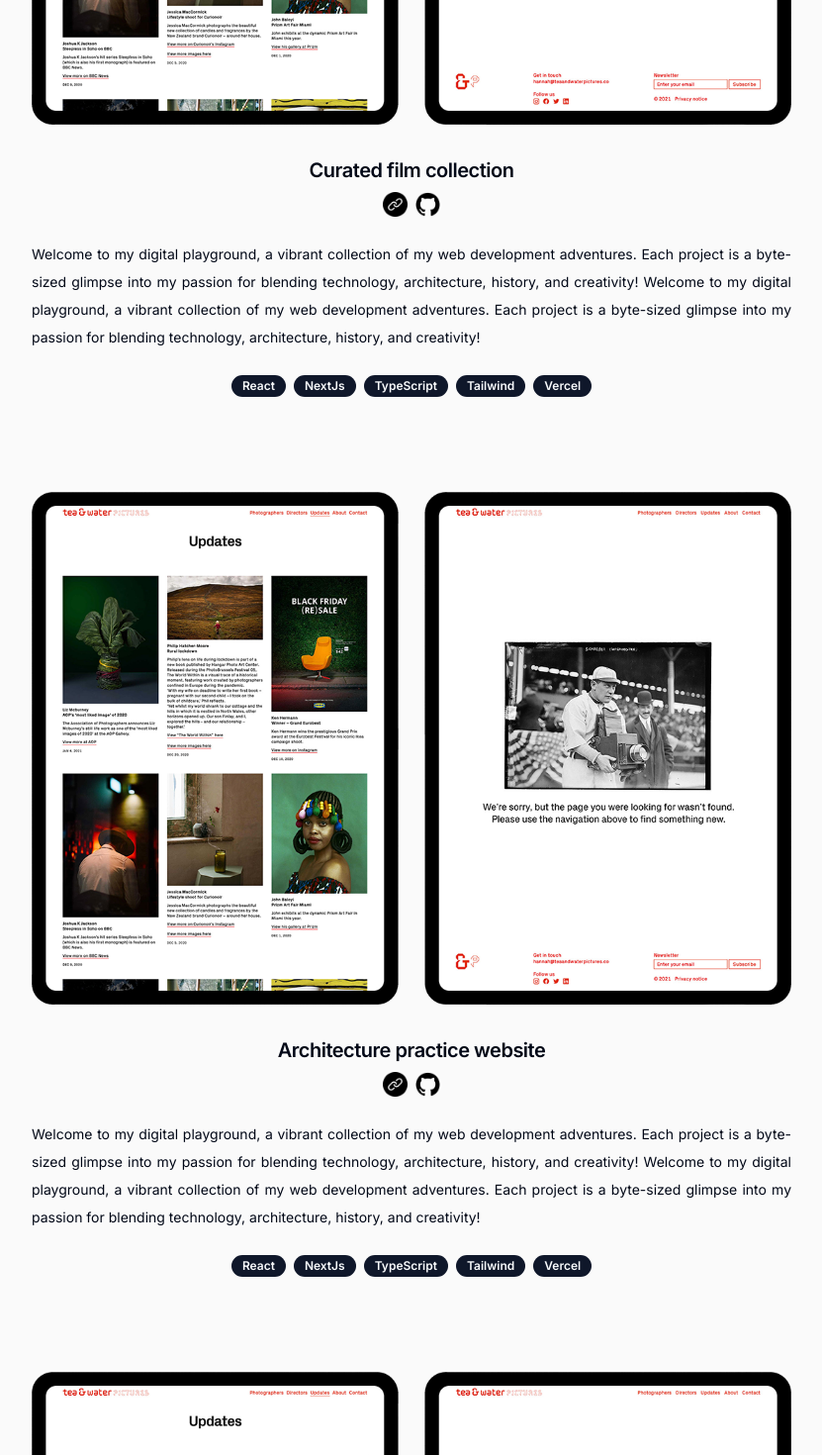
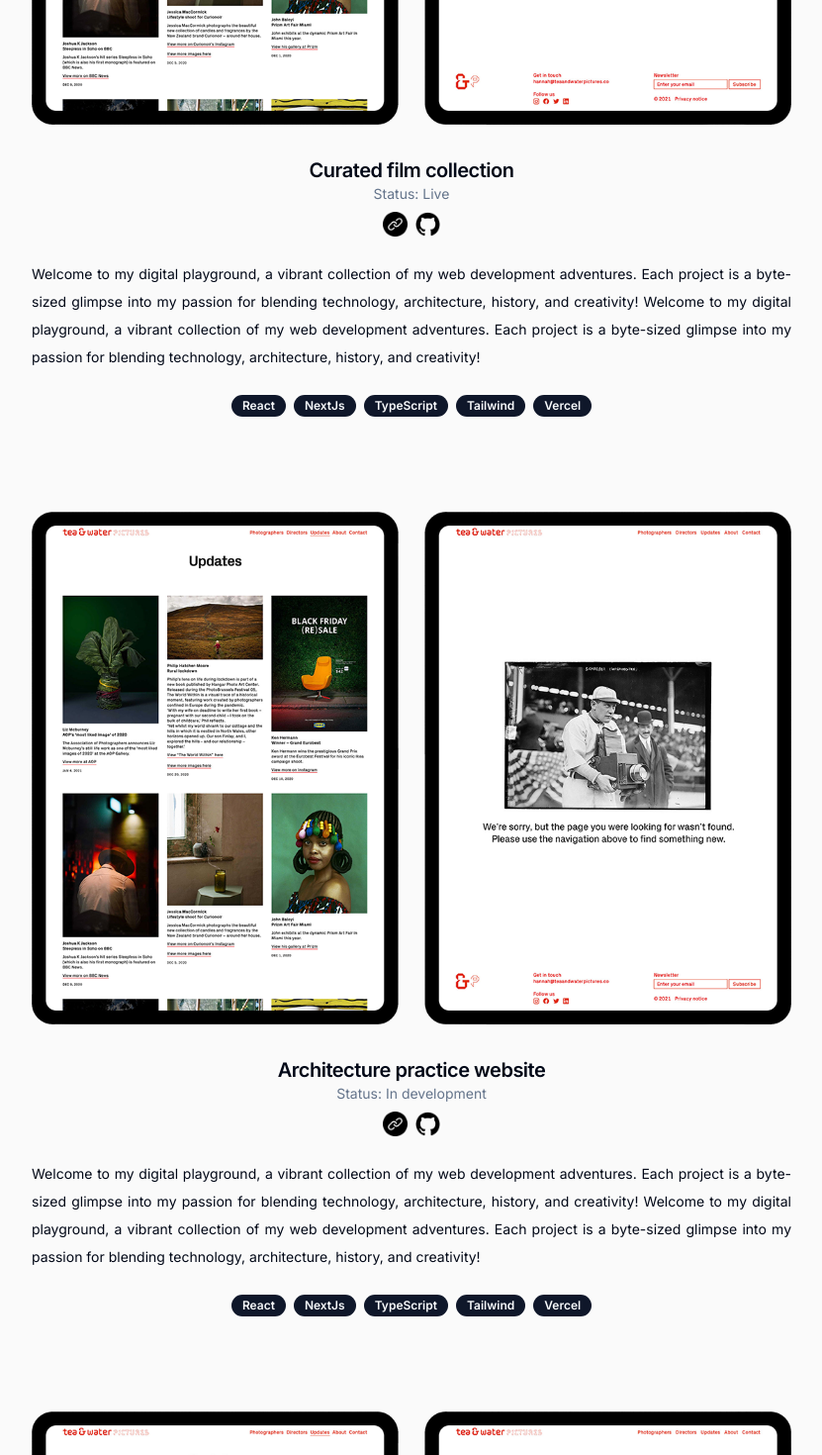
Before and after one commit to pedrobarbeitos/pedrobarbeitos.dev_v3, a Next.js app: page /projects in a window 1280 px wide. Shown: the part 680-2150 px from the top of the page at 99% size, without its empty margins (224-1055 px from the left). Built offline with nearby package versions, Linux system fonts and the light colour scheme.

Commit message:
framer motion animation added to projects

```diff
--- a/app/projects/page.tsx
+++ b/app/projects/page.tsx
@@ -7,7 +7,7 @@ import { motion, useInView, useAnimation } from "framer-motion";
 export default function Projects() {
   return (
     <main className=" grow flex w-full flex-col items-center ">
-      <section className="relative flex grow flex-col items-center w-full max-w-3xl">
+      <section className="relative flex grow flex-col items-center w-full max-w-3xl snap-y snap-mandatory">
         <motion.p
           className="leading-7 text-sm [&:not(:first-child)]:mt-6 text-justify pt-8 pb-20"
           variants={{
@@ -36,6 +36,7 @@ export default function Projects() {
           projectTech={["React", "NextJs", "TypeScript", "Tailwind", "Vercel"]}
           projectLink="/projects/film-collection"
           projectGitLink="/projects/film-collection"
+          projectStatus="Live"
         />
         <ProjectCard
           projectImage={P01}
@@ -46,6 +47,7 @@ export default function Projects() {
           projectTech={["React", "NextJs", "TypeScript", "Tailwind", "Vercel"]}
           projectLink="/projects/film-collection"
           projectGitLink="/projects/film-collection"
+          projectStatus="In development"
         />
         <ProjectCard
           projectImage={P01}
@@ -56,6 +58,7 @@ export default function Projects() {
           projectTech={["React", "NextJs", "TypeScript", "Tailwind", "Vercel"]}
           projectLink="/projects/film-collection"
           projectGitLink="/projects/film-collection"
+          projectStatus="Live"
         />
         <ProjectCard
           projectImage={P01}
@@ -66,6 +69,7 @@ export default function Projects() {
           projectTech={["React", "NextJs", "TypeScript", "Tailwind", "Vercel"]}
           projectLink="/projects/film-collection"
           projectGitLink="/projects/film-collection"
+          projectStatus="Live"
         />
         <ProjectCard
           projectImage={P01}
@@ -76,6 +80,7 @@ export default function Projects() {
           projectTech={["React", "NextJs", "TypeScript", "Tailwind", "Vercel"]}
           projectLink="/projects/film-collection"
           projectGitLink="/projects/film-collection"
+          projectStatus="Live"
         />
         <ProjectCard
           projectImage={P01}
@@ -86,6 +91,7 @@ export default function Projects() {
           projectTech={["React", "NextJs", "TypeScript", "Tailwind", "Vercel"]}
           projectLink="/projects/film-collection"
           projectGitLink="/projects/film-collection"
+          projectStatus="Live"
         />
       </section>
       <Footer />
--- a/components/BackImage.tsx
+++ b/components/BackImage.tsx
@@ -39,6 +39,14 @@ const BackImage = (props: {
     };
   }, []);
 
+  useEffect(() => {
+    const interval = setInterval(() => {
+      setIsTopLeftOrBottomRight((prevState) => !prevState);
+    }, 5000);
+
+    return () => clearInterval(interval);
+  }, []);
+
   return (
     <div className={styles.imageContainer}>
       <div
--- a/components/ProjectCard.tsx
+++ b/components/ProjectCard.tsx
@@ -15,6 +15,7 @@ interface projectInfo {
   projectTech: string[];
   projectLink: string;
   projectGitLink: string;
+  projectStatus: string;
 }
 
 export default function ProjectCard(props: projectInfo) {
@@ -30,7 +31,7 @@ export default function ProjectCard(props: projectInfo) {
   return (
     <motion.div
       ref={ref}
-      className="relative flex grow flex-col items-center w-full max-w-3xl"
+      className="relative flex grow flex-col items-center w-full max-w-3xl snap-start"
       variants={{
         hidden: { opacity: 0, y: 50 },
         visible: { opacity: 1, y: 0 },
@@ -50,9 +51,12 @@ export default function ProjectCard(props: projectInfo) {
           priority
         />
       </Link>
-      <h4 className="scroll-m-20 text-xl font-semibold tracking-tight pt-8 pb-2">
+      <h4 className="scroll-m-20 text-xl font-semibold tracking-tight pt-8 pb-0 ">
         {props.projectTitle}
       </h4>
+      <p className="text-sm text-muted-foreground pb-2">
+        Status: {props.projectStatus}
+      </p>
       <div className="flex relative items-center content-center gap-2 pb-0">
         <Link href={props.projectLink}>
           <Image
--- a/components/backImage.module.css
+++ b/components/backImage.module.css
@@ -30,7 +30,7 @@
     transform: translate(-50%, -50%);
     width: 100%;
     height: 100%;
-    transition: opacity 1.5s ease, transform 0.1s ease;
+    transition: opacity 2s ease, transform 0.1s ease;
     opacity: 0;
 }
 
```
